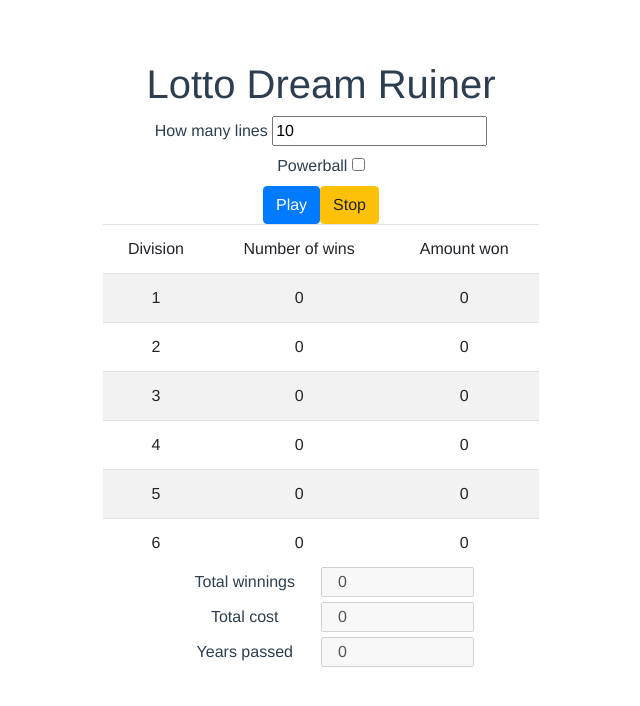
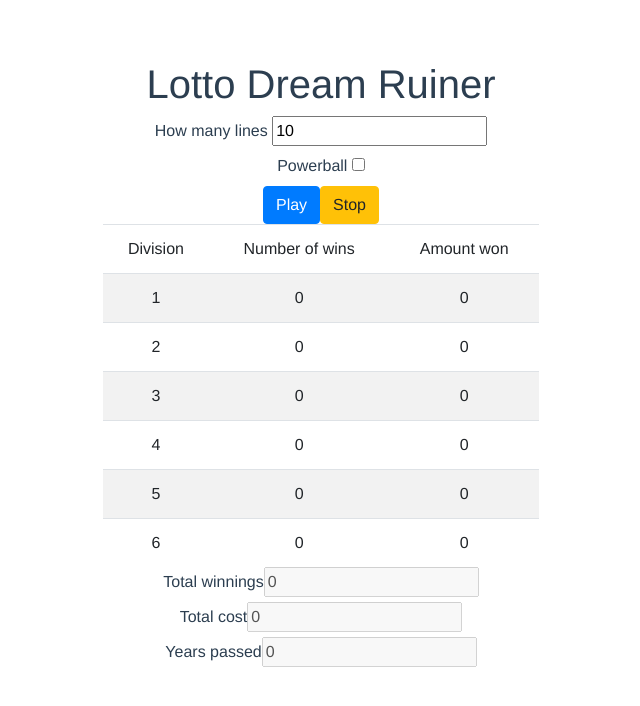
Before and after one commit to TCWilliams/lotto-ruiner, a Vue app: page / in a window 1280 px wide. Shown: the top 706 px of the page, without its empty margins (319-959 px from the left). Built offline with nearby package versions, Linux system fonts and the light colour scheme.

Commit message:
layout change

```diff
--- a/src/components/Results.vue
+++ b/src/components/Results.vue
@@ -1,20 +1,20 @@
 <template>
   <div>
-    <div class="col-6 centered">
-      <label class="col-3">Total winnings</label>
-      <input class="col-3"
+    <div>
+      <label >Total winnings</label>
+      <input
              v-model="totalWin"
              disabled>
     </div>
-    <div class="col-6 centered">
-      <label class=col-3>Total cost</label>
-      <input class=col-3
+    <div>
+      <label>Total cost</label>
+      <input
              v-model="spend"
              disabled>
     </div>
-    <div class="col-6 centered">
-      <label class="col-3">Years passed</label>
-      <input class="col-3"
+    <div>
+      <label>Years passed</label>
+      <input
              v-model="years"
              disabled>
     </div>
```
